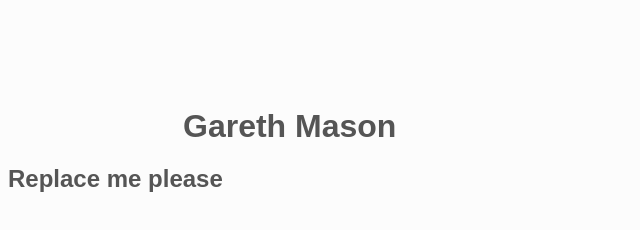
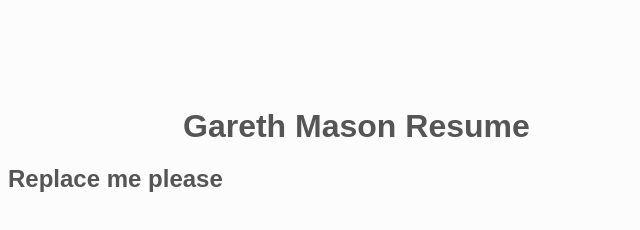
Before and after one commit to GBMason/cloudResume, a plain HTML site: page src/staticSite/index.html in a window 1280 px wide. Shown: the whole page, without its empty margins (0-640 px from the left). Drawn offline with Linux system fonts and the light colour scheme; files that its build step writes are made by us from their sources; no server answers.

Commit message:
trigger action

```diff
--- a/src/staticSite/index.html
+++ b/src/staticSite/index.html
@@ -10,7 +10,7 @@
   </head>
   <body>
     <main>
-        <h1>Gareth Mason</h1>
+        <h1>Gareth Mason Resume</h1>
 		<h2 id="views">Replace me please</h2>
     </main>
 	<script src="script.js"></script>
```
